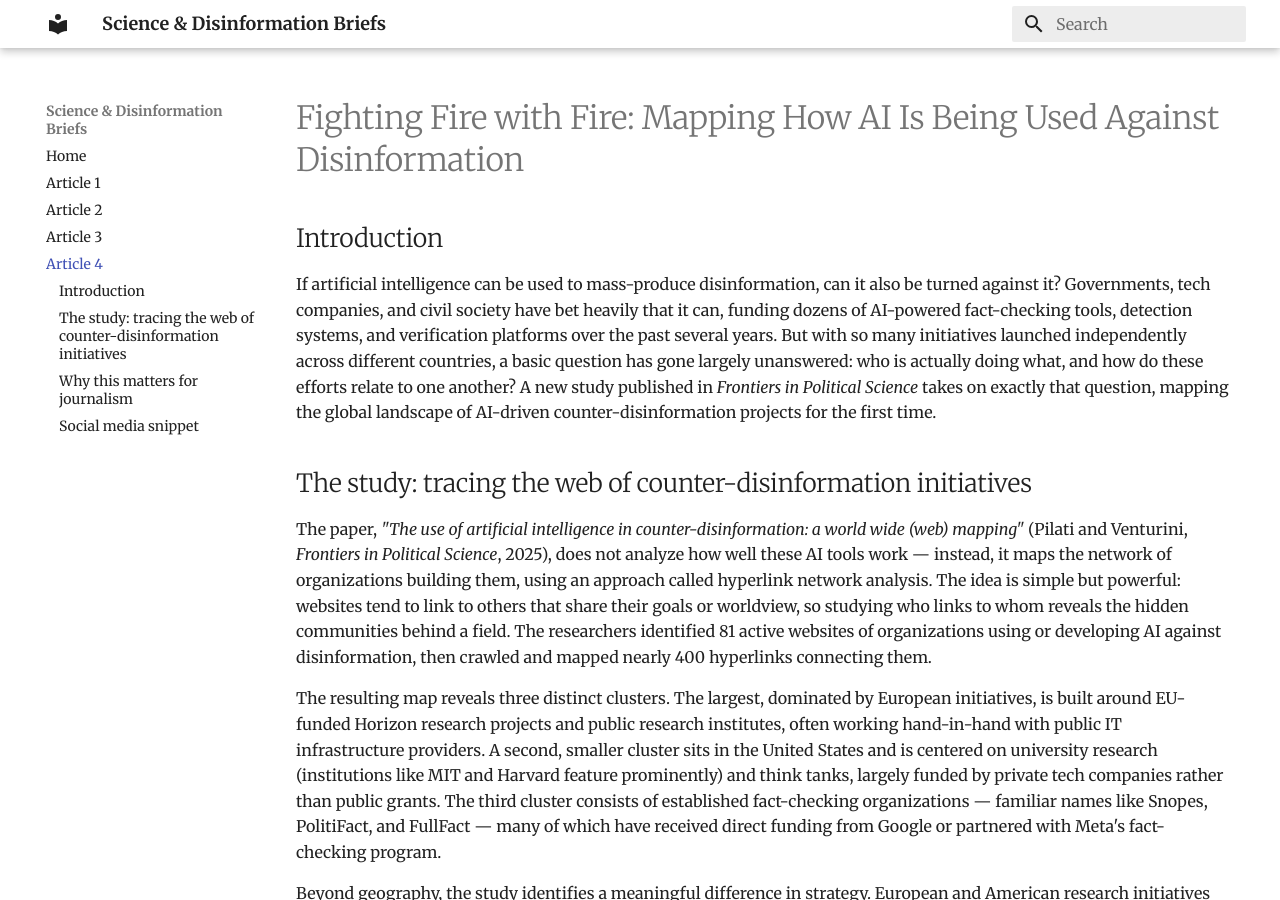
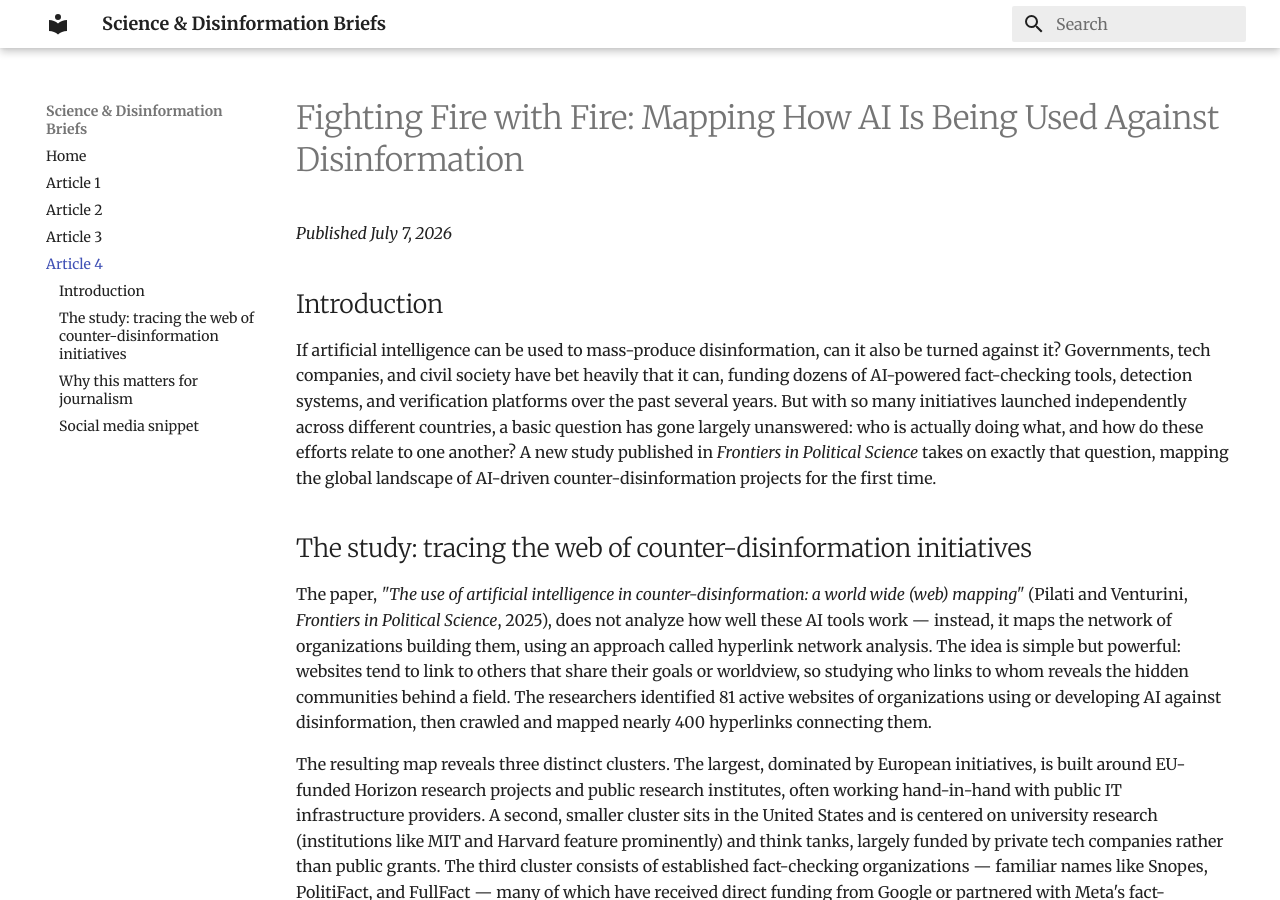
Before and after one commit to danieledelpozzo/editoria, an MkDocs documentation site: the page built from docs/article4.md, in a window 1280 px wide and 900 px high. Built offline with MkDocs 1.6.1 and Material for MkDocs 9.7.7, drawn with Linux system fonts in a browser that asks for light colours.

Commit message:
Update article4.md

```diff
--- a/docs/article4.md
+++ b/docs/article4.md
@@ -1,5 +1,5 @@
 # Fighting Fire with Fire: Mapping How AI Is Being Used Against Disinformation
-
+*Published July 7, 2026*
 ## Introduction
 
 If artificial intelligence can be used to mass-produce disinformation, can it also be turned against it? Governments, tech companies, and civil society have bet heavily that it can, funding dozens of AI-powered fact-checking tools, detection systems, and verification platforms over the past several years. But with so many initiatives launched independently across different countries, a basic question has gone largely unanswered: who is actually doing what, and how do these efforts relate to one another? A new study published in *Frontiers in Political Science* takes on exactly that question, mapping the global landscape of AI-driven counter-disinformation projects for the first time.
```
